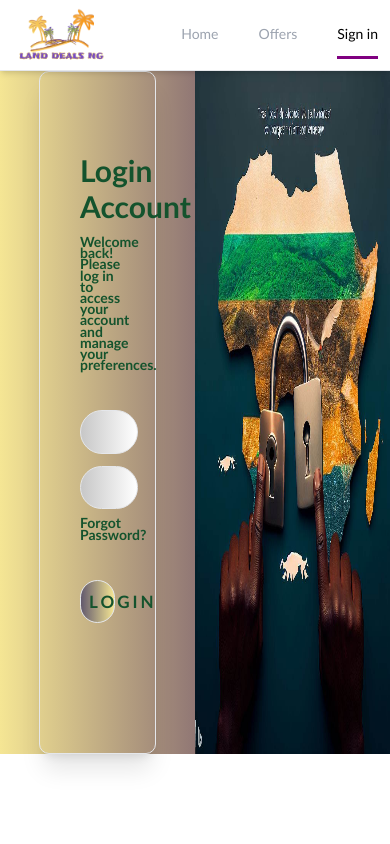
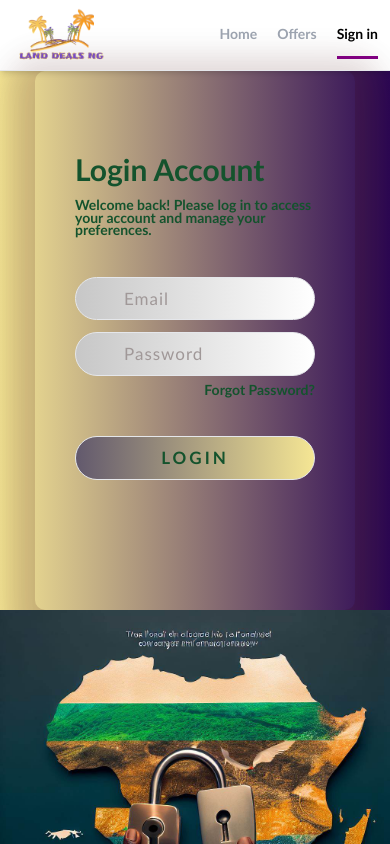
Before and after one commit to yakubu-josiah/Estate-Agent, a React (Create React App) app: page /auth/sign-in in a window 390 px wide. Shown: the top 844 px of the page. Built offline with nearby package versions, Linux system fonts and the light colour scheme.

Commit message:
responsiveness fixed for sign-in page

```diff
--- a/src/components/Header.jsx
+++ b/src/components/Header.jsx
@@ -22,16 +22,16 @@ export default function Header() {
                 />
             </div>
             <div className="">
-                <ul className='flex space-x-10'>
-                    <li className={`py-3 text-sm fold-semibold text-gray-400 border-b-[3px] border-b-transparent
+                <ul className='flex lg:space-x-10 space-x-5'>
+                    <li className={`py-3 text-sm font-semibold text-gray-400 border-b-[3px] border-b-transparent
                         ${checkRoute("/") && "header-active"}`}
                         onClick={() => {nav('/')}}>Home
                     </li>
-                    <li className={`py-3 text-sm fold-semibold text-gray-400 border-b-[3px] border-b-transparent
+                    <li className={`py-3 text-sm font-semibold text-gray-400 border-b-[3px] border-b-transparent
                         ${checkRoute("/offers") && "header-active"}`}
                         onClick={() => {nav('/offers')}}>Offers
                     </li>
-                    <li className={`py-3 text-sm fold-semibold text-gray-400 border-b-[3px] border-b-transparent
+                    <li className={`py-3 text-sm font-semibold text-gray-400 border-b-[3px] border-b-transparent
                         ${checkRoute("/auth/sign-in") && "header-active"}`}
                         onClick={() => {nav('/auth/sign-in')}}>Sign in
                     </li>
--- a/src/index.css
+++ b/src/index.css
@@ -24,11 +24,18 @@ header ul li:hover {
 
 /* AUTHENTICATION PAGES STYLES */
 .auth {
+    display: flex;
     background: linear-gradient(to right, #f5e694, #2c0855);
 }
+/* .auth .col1 {
+    flex-direction: column;
+}
+.auth .col1:nth-child(even) {
+    flex-direction: column-reverse;
+} */
 .auth p {
     /* font-size: small; */
-    line-height: 0.8em;
+    line-height: 0.9em;
 }
 .auth div .form {
     border-radius: 10px;
@@ -53,3 +60,14 @@ header ul li:hover {
     /* color: #fff; */
     background: linear-gradient(to right, #62596d,#f5e694);
 }
+.shadow-thick {
+    --tw-shadow: 0 11px 28px 26px rgba(85, 0, 0, 0.1), 0 15px 43px 27px rgba(0, 0, 1, 0.06);
+}
+
+@media (max-width: 600px){
+/*
+    .auth div{
+        width: 400px;
+        flex-direction: column-reverse;
+    } */
+}
--- a/src/pages/auth/SignIn.jsx
+++ b/src/pages/auth/SignIn.jsx
@@ -5,9 +5,9 @@ export default function SignIn() {
   const nav = useNavigate();
 
   return (
-  <div className="flex auth flex-wrap">
-    <div className="flex-1 m-auto">
-      <div className="form w-3/5 m-auto p-10 text-green-900 font-semibold border shadow-xl">
+  <div className="flex auth flex-wrap sm:flex-wrap">
+    <div className="lg:flex-1 m-auto md:flex-col w-full">
+      <div className="form w-3/5 m-auto p-10 text-green-900 font-semibold shadow-thick shadow-md min-w-[320px] sm:border-none md:border-none">
         <h1 className="text-3xl pb-3 mt-10">Login Account</h1>
         <p className="text-sm ">Welcome back! Please log in to access your account and manage your preferences.</p>
         <form action="" className="">
@@ -22,8 +22,8 @@ export default function SignIn() {
       </div>
     </div>
 
-    <div className="flex-1">
-      <img src={process.env.PUBLIC_URL + '/images/login.jpeg'} alt="" className="w-full h-full"/>
+    <div className="lg:flex-1 lg:h-full flex-col-reverse md:w-full md:h-[500px] ">
+      <img src={process.env.PUBLIC_URL + '/images/login.jpeg'} alt="" className="object-cover w-full h-full"/>
     </div>
   </div>
   );
```
